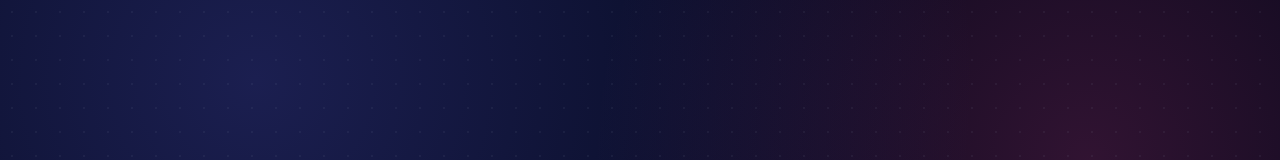
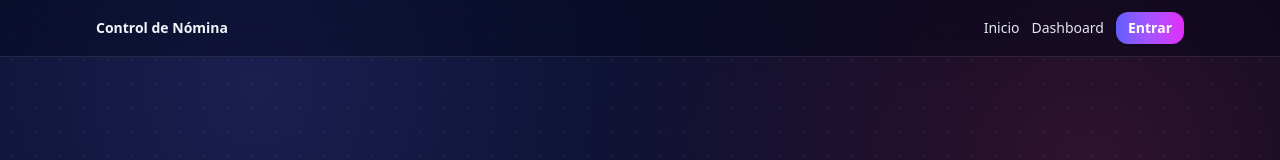
Before and after one commit to andresaoe/nomina_andresaoe, a React (Vite) app: page / in a window 1280 px wide. Shown: the top 160 px of the page. Built offline with nearby package versions, Linux system fonts and the light colour scheme; no server answers.

Commit message:
Add responsive navbar to main pages

```diff
--- a/src/components/layout/DashboardShell.tsx
+++ b/src/components/layout/DashboardShell.tsx
@@ -1,4 +1,5 @@
 import type { ReactNode } from 'react'
+import { Link } from 'react-router-dom'
 
 type NavItem = {
   id: string
@@ -20,6 +21,39 @@ export default function DashboardShell(props: {
     <div className="relative min-h-screen overflow-hidden bg-slate-50">
       <div className="pointer-events-none absolute inset-0 bg-[radial-gradient(900px_circle_at_15%_-10%,rgba(99,102,241,0.14),transparent_60%),radial-gradient(700px_circle_at_85%_0%,rgba(236,72,153,0.10),transparent_55%),radial-gradient(900px_circle_at_50%_110%,rgba(34,197,94,0.08),transparent_55%)]" />
       <div className="pointer-events-none absolute inset-0 opacity-35 bg-[radial-gradient(rgba(15,23,42,0.10)_1px,transparent_1px)] bg-size-[22px_22px]" />
+
+      <header className="sticky top-0 z-40">
+        <div className="border-b border-slate-200/70 bg-white/70 backdrop-blur-xl">
+          <div className="mx-auto flex max-w-7xl items-center justify-between gap-3 px-4 py-3 sm:px-6 lg:px-8">
+            <Link to="/" className="flex min-w-0 items-center gap-2 text-sm font-semibold text-slate-950">
+              <span className="truncate">Control de Nómina</span>
+            </Link>
+
+            <div className="hidden items-center gap-3 sm:flex">
+              <Link to="/" className="text-sm text-slate-700 hover:text-slate-950">
+                Inicio
+              </Link>
+              <Link to="/dashboard" className="text-sm text-slate-700 hover:text-slate-950">
+                Dashboard
+              </Link>
+            </div>
+
+            <details className="relative sm:hidden">
+              <summary className="list-none rounded-xl bg-white/80 px-3 py-2 text-sm font-medium text-slate-900 shadow-sm ring-1 ring-slate-200/70 focus:outline-none focus:ring-2 focus:ring-fuchsia-400/20">
+                Menú
+              </summary>
+              <div className="absolute right-0 mt-2 w-56 rounded-2xl bg-white/90 p-2 shadow-sm ring-1 ring-slate-200/70 backdrop-blur-xl">
+                <Link to="/" className="block rounded-xl px-3 py-2 text-sm text-slate-900 hover:bg-slate-100/70">
+                  Inicio
+                </Link>
+                <Link to="/dashboard" className="block rounded-xl px-3 py-2 text-sm text-slate-900 hover:bg-slate-100/70">
+                  Dashboard
+                </Link>
+              </div>
+            </details>
+          </div>
+        </div>
+      </header>
 
       <div className="relative mx-auto max-w-7xl px-4 py-5 sm:px-6 lg:px-8">
         <div className="lg:flex lg:gap-6">
--- a/src/pages/AuthPage.tsx
+++ b/src/pages/AuthPage.tsx
@@ -1,5 +1,5 @@
 import { useEffect, useMemo, useState } from 'react'
-import { useNavigate } from 'react-router-dom'
+import { Link, useNavigate } from 'react-router-dom'
 import { getSupabase, isSupabaseConfigured, onSupabaseConfigChange, setSupabaseConfig } from '../lib/supabaseClient'
 import { useSession } from '../hooks/useSession'
 import { readJson, writeJson } from '../lib/storage'
@@ -170,6 +170,51 @@ export default function AuthPage() {
     <div className="relative min-h-screen overflow-hidden bg-slate-950">
       <div className="pointer-events-none absolute inset-0 bg-[radial-gradient(1200px_circle_at_20%_10%,rgba(99,102,241,0.26),transparent_60%),radial-gradient(900px_circle_at_85%_20%,rgba(236,72,153,0.20),transparent_55%),radial-gradient(900px_circle_at_50%_90%,rgba(34,197,94,0.14),transparent_55%)]" />
       <div className="pointer-events-none absolute inset-0 opacity-30 bg-[radial-gradient(rgba(148,163,184,0.25)_1px,transparent_1px)] bg-size-[24px_24px]" />
+
+      <header className="sticky top-0 z-40">
+        <div className="border-b border-white/10 bg-slate-950/40 backdrop-blur-xl">
+          <div className="mx-auto flex max-w-6xl items-center justify-between gap-3 px-4 py-3 sm:px-6 lg:px-8">
+            <Link to="/" className="flex min-w-0 items-center gap-2 text-sm font-semibold text-slate-100">
+              <span className="truncate">Control de Nómina</span>
+            </Link>
+
+            <div className="hidden items-center gap-3 sm:flex">
+              <Link to="/" className="text-sm text-slate-200 hover:text-white">
+                Inicio
+              </Link>
+              <Link to="/dashboard" className="text-sm text-slate-200 hover:text-white">
+                Dashboard
+              </Link>
+              <Link
+                to="/auth"
+                className="inline-flex items-center justify-center rounded-xl bg-linear-to-r from-indigo-500 to-fuchsia-500 px-3 py-1.5 text-sm font-semibold text-white shadow-sm hover:from-indigo-400 hover:to-fuchsia-400 focus:outline-none focus:ring-2 focus:ring-white/30"
+              >
+                Acceso
+              </Link>
+            </div>
+
+            <details className="relative sm:hidden">
+              <summary className="list-none rounded-xl bg-white/10 px-3 py-2 text-sm font-medium text-slate-100 ring-1 ring-white/15 focus:outline-none focus:ring-2 focus:ring-white/30">
+                Menú
+              </summary>
+              <div className="absolute right-0 mt-2 w-56 rounded-2xl bg-slate-950/80 p-2 ring-1 ring-white/15 backdrop-blur-xl">
+                <Link to="/" className="block rounded-xl px-3 py-2 text-sm text-slate-100 hover:bg-white/10">
+                  Inicio
+                </Link>
+                <Link to="/dashboard" className="block rounded-xl px-3 py-2 text-sm text-slate-100 hover:bg-white/10">
+                  Dashboard
+                </Link>
+                <Link
+                  to="/auth"
+                  className="mt-1 block rounded-xl bg-linear-to-r from-indigo-500 to-fuchsia-500 px-3 py-2 text-sm font-semibold text-white shadow-sm hover:from-indigo-400 hover:to-fuchsia-400"
+                >
+                  Acceso
+                </Link>
+              </div>
+            </details>
+          </div>
+        </div>
+      </header>
 
       <div className="relative mx-auto max-w-6xl px-4 py-10 sm:px-6 lg:px-8">
         <div className="grid gap-6 lg:grid-cols-2">
--- a/src/pages/WelcomePage.tsx
+++ b/src/pages/WelcomePage.tsx
@@ -6,7 +6,52 @@ export default function WelcomePage() {
       <div className="pointer-events-none absolute inset-0 bg-[radial-gradient(1200px_circle_at_20%_10%,rgba(99,102,241,0.26),transparent_60%),radial-gradient(900px_circle_at_85%_20%,rgba(236,72,153,0.20),transparent_55%),radial-gradient(900px_circle_at_50%_90%,rgba(34,197,94,0.14),transparent_55%)]" />
       <div className="pointer-events-none absolute inset-0 opacity-30 bg-[radial-gradient(rgba(148,163,184,0.25)_1px,transparent_1px)] bg-size-[24px_24px]" />
 
-      <div className="relative mx-auto flex min-h-screen max-w-3xl flex-col px-4 py-12">
+      <header className="sticky top-0 z-40">
+        <div className="border-b border-white/10 bg-slate-950/40 backdrop-blur-xl">
+          <div className="mx-auto flex max-w-6xl items-center justify-between gap-3 px-4 py-3 sm:px-6 lg:px-8">
+            <Link to="/" className="flex min-w-0 items-center gap-2 text-sm font-semibold text-slate-100">
+              <span className="truncate">Control de Nómina</span>
+            </Link>
+
+            <div className="hidden items-center gap-3 sm:flex">
+              <Link to="/" className="text-sm text-slate-200 hover:text-white">
+                Inicio
+              </Link>
+              <Link to="/dashboard" className="text-sm text-slate-200 hover:text-white">
+                Dashboard
+              </Link>
+              <Link
+                to="/auth"
+                className="inline-flex items-center justify-center rounded-xl bg-linear-to-r from-indigo-500 to-fuchsia-500 px-3 py-1.5 text-sm font-semibold text-white shadow-sm hover:from-indigo-400 hover:to-fuchsia-400 focus:outline-none focus:ring-2 focus:ring-white/30"
+              >
+                Entrar
+              </Link>
+            </div>
+
+            <details className="relative sm:hidden">
+              <summary className="list-none rounded-xl bg-white/10 px-3 py-2 text-sm font-medium text-slate-100 ring-1 ring-white/15 focus:outline-none focus:ring-2 focus:ring-white/30">
+                Menú
+              </summary>
+              <div className="absolute right-0 mt-2 w-56 rounded-2xl bg-slate-950/80 p-2 ring-1 ring-white/15 backdrop-blur-xl">
+                <Link to="/" className="block rounded-xl px-3 py-2 text-sm text-slate-100 hover:bg-white/10">
+                  Inicio
+                </Link>
+                <Link to="/dashboard" className="block rounded-xl px-3 py-2 text-sm text-slate-100 hover:bg-white/10">
+                  Dashboard
+                </Link>
+                <Link
+                  to="/auth"
+                  className="mt-1 block rounded-xl bg-linear-to-r from-indigo-500 to-fuchsia-500 px-3 py-2 text-sm font-semibold text-white shadow-sm hover:from-indigo-400 hover:to-fuchsia-400"
+                >
+                  Entrar
+                </Link>
+              </div>
+            </details>
+          </div>
+        </div>
+      </header>
+
+      <div className="relative mx-auto flex min-h-screen max-w-3xl flex-col px-4 pb-12 pt-20 sm:pt-24">
         <div className="flex flex-1 items-center">
           <div className="w-full rounded-3xl bg-white/10 p-8 text-center text-slate-100 shadow-[0_24px_80px_-50px_rgba(0,0,0,0.7)] ring-1 ring-white/15 backdrop-blur-xl sm:p-10">
             <h1 className="text-4xl font-bold sm:text-5xl">
```
